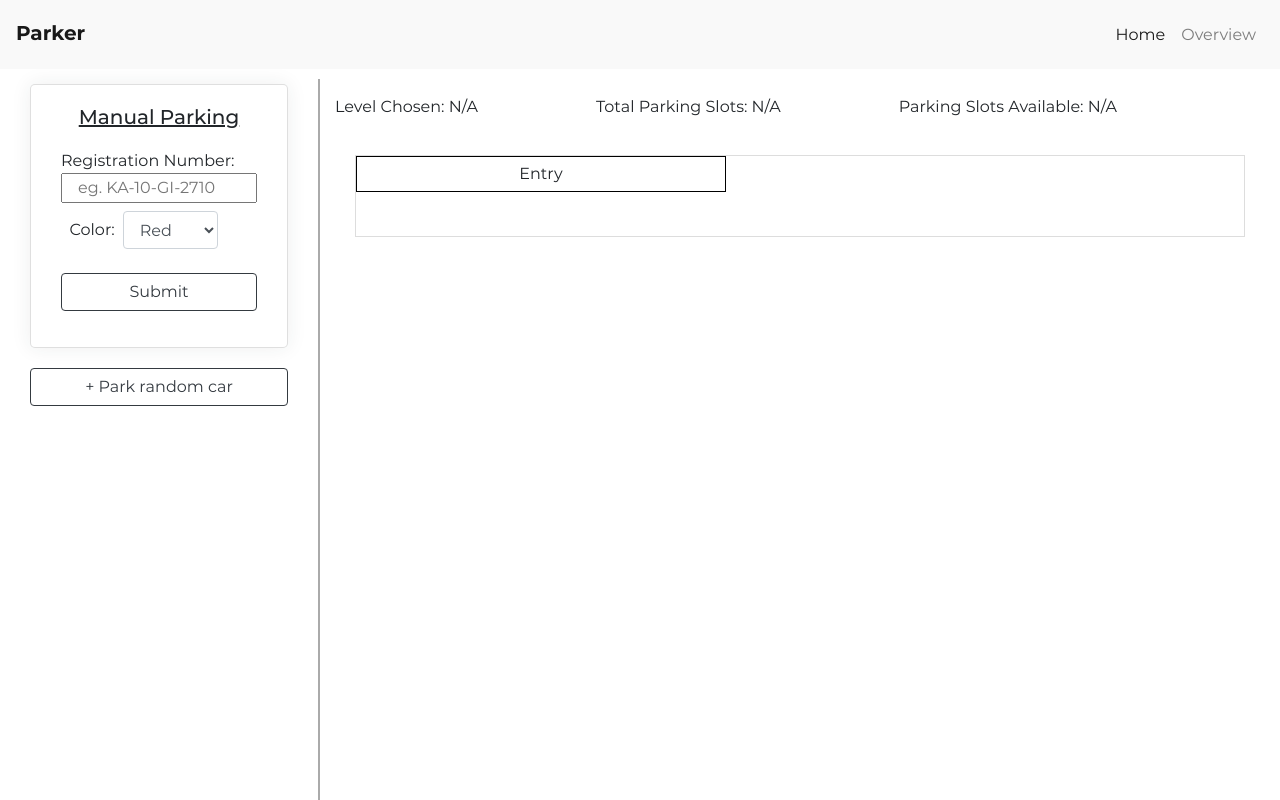
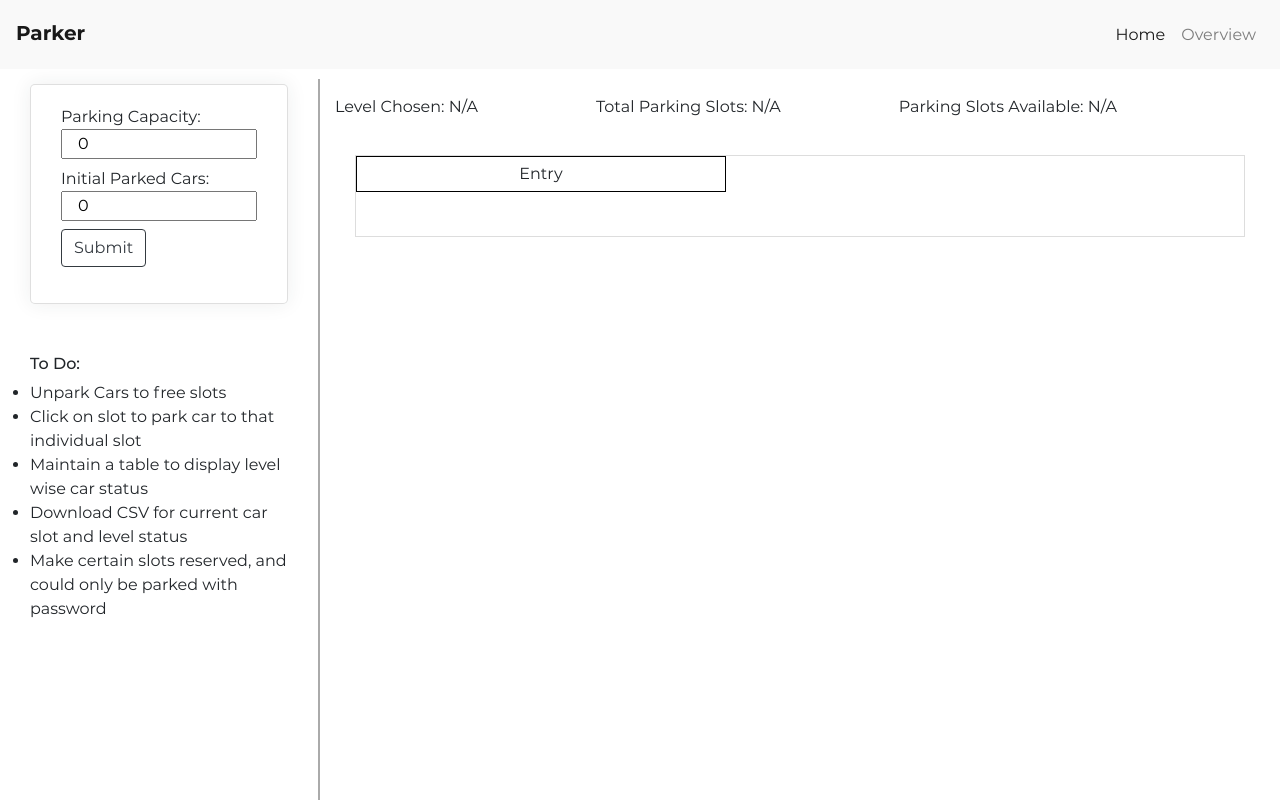
Before and after one commit to SBagaria2710/Parker, a React app: page / in a window 1280 px wide. Built offline with nearby package versions, Linux system fonts and the light colour scheme.

Commit message:
Add todo list

```diff
--- a/src/components/initialForm.tsx
+++ b/src/components/initialForm.tsx
@@ -2,6 +2,13 @@ import React from "react";
 
 export const InitialForm = (props) => {
   const { N, M, handleChange, handleSubmit } = props;
+  const todo = [
+    "Unpark Cars to free slots",
+    "Click on slot to park car to that individual slot",
+    "Maintain a table to display level wise car status",
+    "Download CSV for current car slot and level status",
+    "Make certain slots reserved, and could only be parked with password",
+  ];
   return (
     <div className="container-fluid">
       <div className="custom-card">
@@ -32,6 +39,14 @@ export const InitialForm = (props) => {
           </button>
         </form>
       </div>
+      <div style={{ marginTop: "50px" }}>
+        <h6>To Do:</h6>
+        <ul className="list-group">
+          {todo.map((item, i) => (
+            <li>{item}</li>
+          ))}
+        </ul>
+      </div>
     </div>
   );
 };
--- a/src/containers/Home.tsx
+++ b/src/containers/Home.tsx
@@ -149,7 +149,7 @@ class Home extends React.Component<IProps, IAppState> {
         <div className="container-fluid home-container">
           <div className="row" style={{ height: "100%" }}>
             <div className="form-container col-md-4 col-lg-3 col-12">
-              {!submittedInitialValues ? (
+              {submittedInitialValues ? (
                 <IncomingCarDetailForm
                   checkSlotAvailability={this.checkSlotAvailability}
                   handleIncomingCar={this.handleIncomingCar}
```
